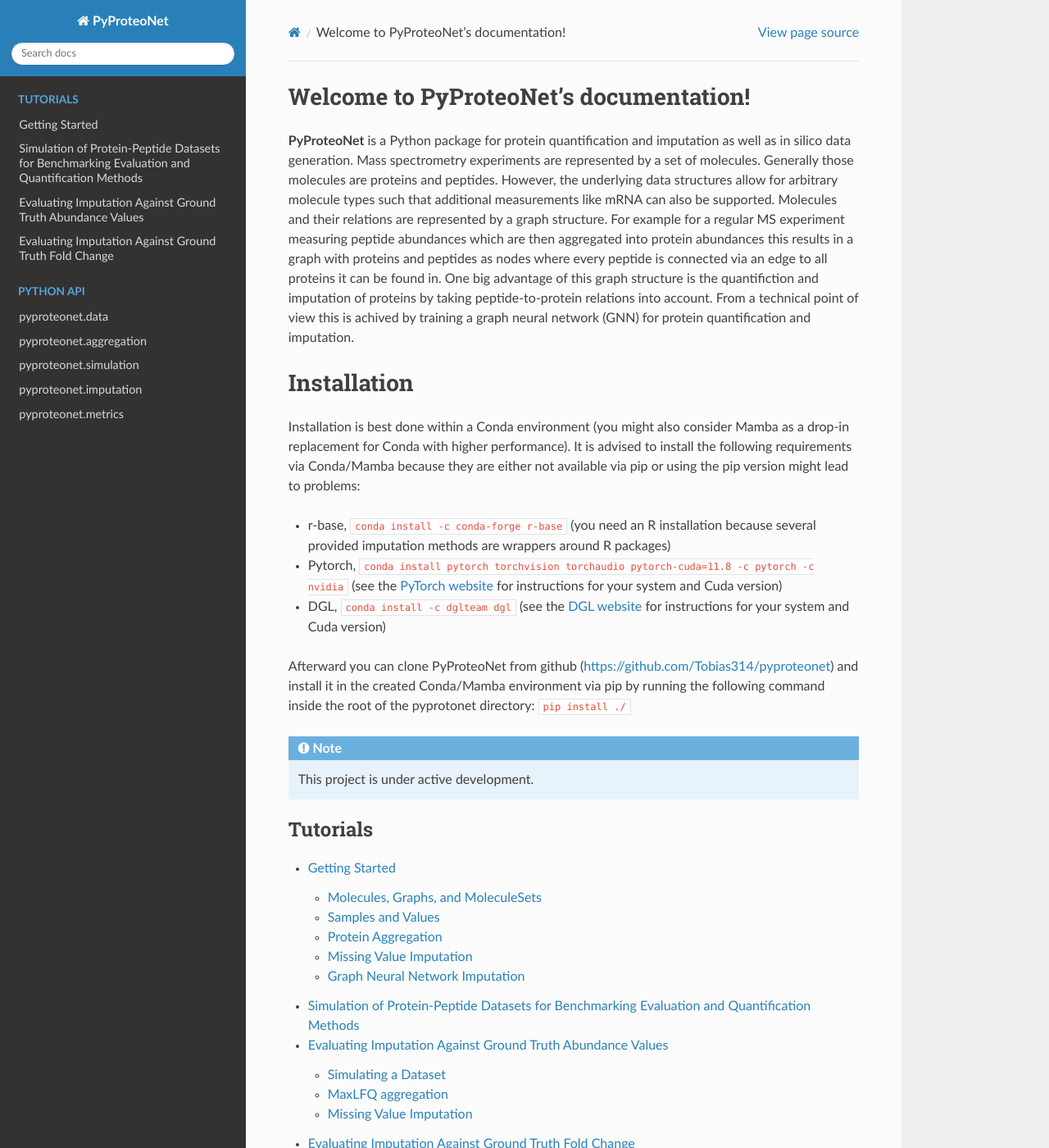
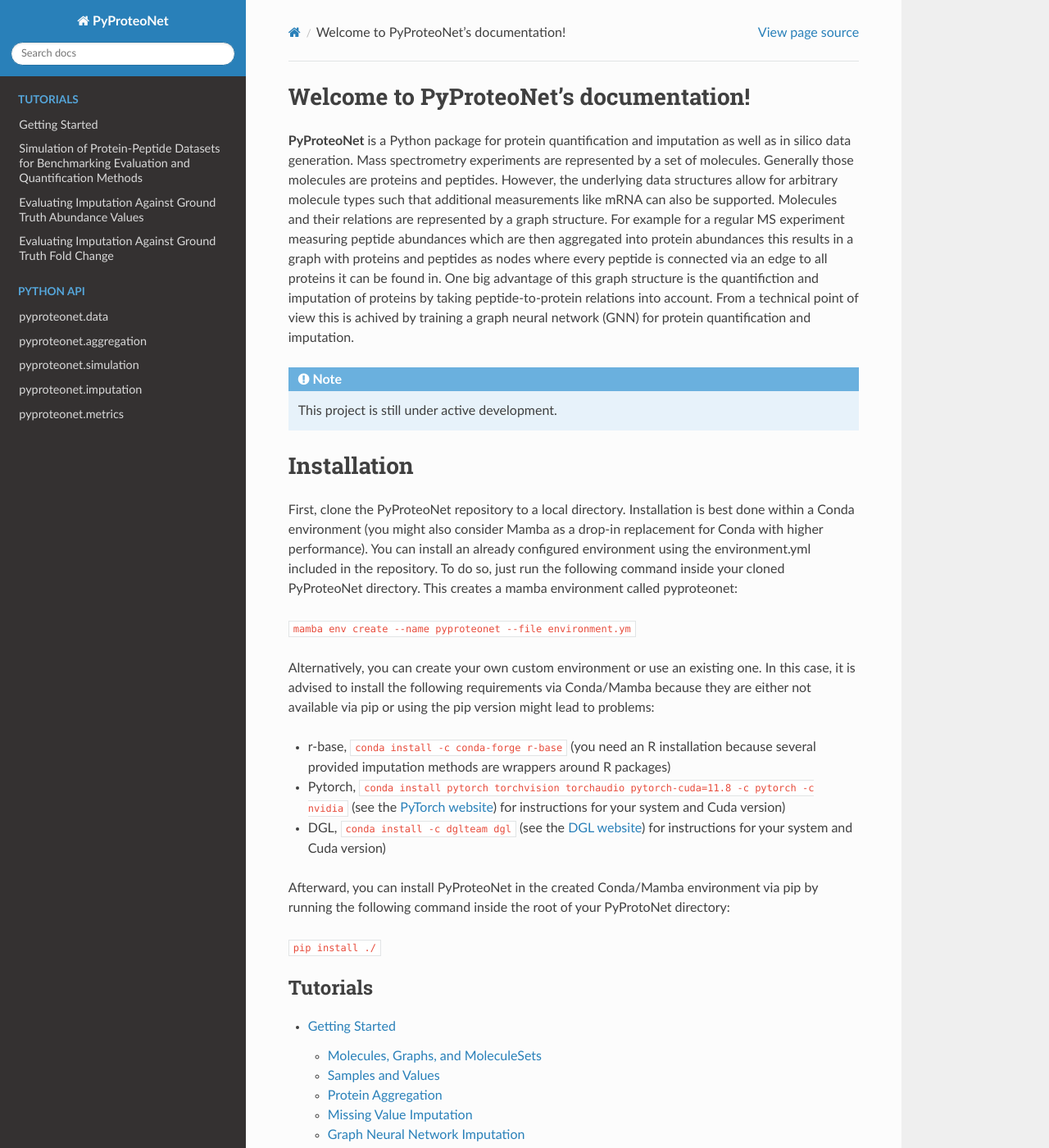
Before and after one commit to DILiS-lab/pyproteonet, a Sphinx documentation site: the page built from docs/source/index.rst, in a window 1280 px wide and 1400 px high. Shown: the whole window at 82% size. Built offline with Sphinx 7.4.7 and the Read the Docs theme 2.0.0, drawn with Linux system fonts in a browser that asks for light colours.

Commit message:
Update index.rst

```diff
--- a/docs/source/index.rst
+++ b/docs/source/index.rst
@@ -19,24 +19,30 @@
 is achived by training a graph neural network (GNN)
 for protein quantification and imputation.
 
+.. note::
+
+   This project is still under active development.
+
 
 Installation
 ============
+First, clone the PyProteoNet repository to a local directory.
+Installation is best done within a Conda environment (you might also consider Mamba as a drop-in replacement for Conda with higher performance).
+You can install an already configured environment using the environment.yml included in the repository. To do so, just run the following command inside your cloned PyProteoNet directory.
+This creates a mamba environment called pyproteonet:
 
-Installation is best done within a Conda environment (you might also consider Mamba as a drop-in replacement for Conda with higher performance).
-It is advised to install the following requirements via Conda/Mamba because they are either not available via pip or using the pip version might lead to problems:
+``mamba env create --name pyproteonet --file environment.ym``
+
+Alternatively, you can create your own custom environment or use an existing one. In this case, it is advised to install the following requirements via Conda/Mamba because they are either not available via pip or using the pip version might lead to problems:
 
 * r-base, ``conda install -c conda-forge r-base`` (you need an R installation because several provided imputation methods are wrappers around R packages)
-* Pytorch, ``conda install pytorch torchvision torchaudio pytorch-cuda=11.8 -c pytorch -c nvidia`` (see the `PyTorch website <https://pytorch.org/get-started/locally/>`_ for instructions for your system and Cuda version)
-* DGL, ``conda install -c dglteam dgl`` (see the `DGL website <https://www.dgl.ai/pages/start.html>`_ for instructions for your system and Cuda version)
+* Pytorch, ``conda install pytorch torchvision torchaudio pytorch-cuda=11.8 -c pytorch -c nvidia`` (see the `PyTorch website <https://pytorch.org/get-started/locally/>`_) for instructions for your system and Cuda version)
+* DGL, ``conda install -c dglteam dgl`` (see the `DGL website <https://www.dgl.ai/pages/start.html>`_) for instructions for your system and Cuda version)
 
-Afterward you can clone PyProteoNet from github (`https://github.com/Tobias314/pyproteonet <https://github.com/Tobias314/pyproteonet>`_) and install it in the created Conda/Mamba environment via pip by running the following command inside the root of the pyprotonet directory:
+Afterward, you can install PyProteoNet in the created Conda/Mamba environment via pip by running the following command inside the root of your PyProtoNet directory:
+
 ``pip install ./``
 
-
-.. note::
-
-   This project is under active development.
 
 .. toctree::
    :maxdepth: 2
```
